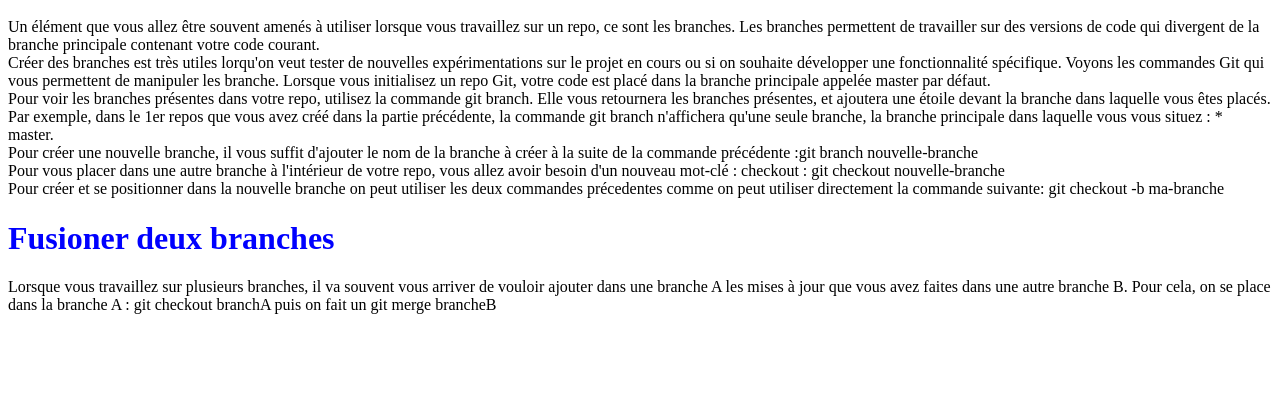
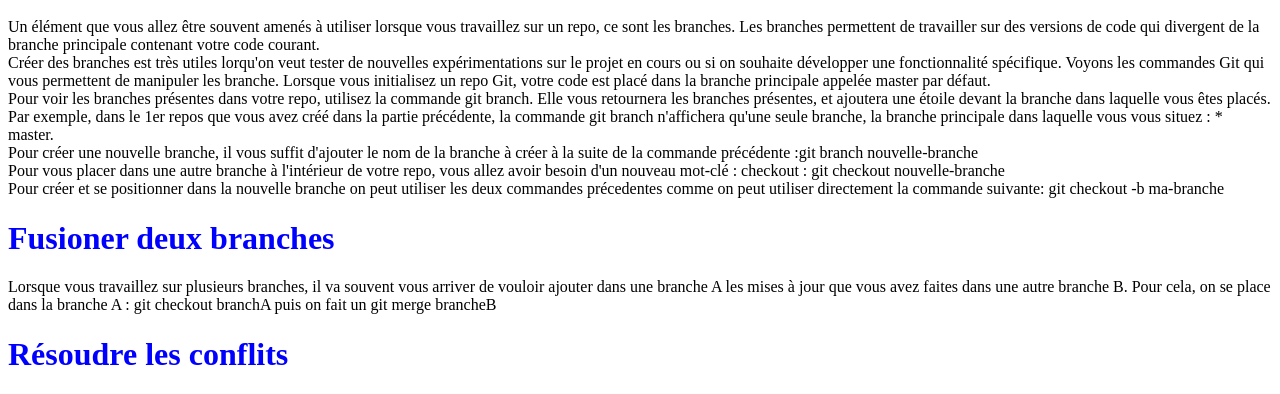
Before and after one commit to Sowsow20/GIT, a plain HTML site: page index.html in a window 1280 px wide. Shown: the part 561-955 px from the top of the page. Before the commit the page ends 883 px from the top, so only its background shows below. Drawn offline with Linux system fonts and the light colour scheme.

```diff
--- a/index.html
+++ b/index.html
@@ -41,5 +41,7 @@ Lorsque vous travaillez sur plusieurs branches, il va souvent vous arriver de vo
 <span class="commandeBackCol">git checkout branchA</span>
 puis on fait un
 <span class="commandeBackCol">git merge brancheB</span>
+
+<h1>Résoudre les conflits </h1>
 </body>
 </html>
```
